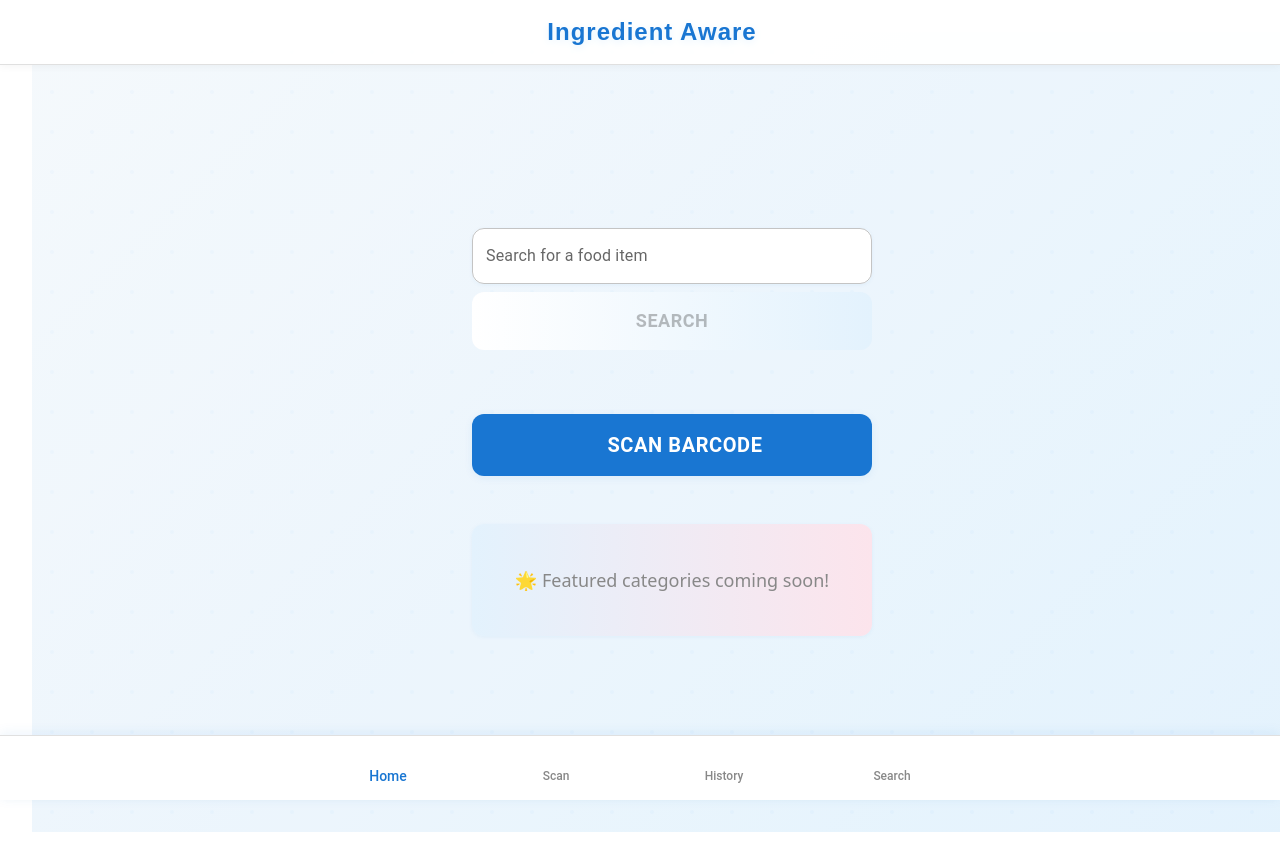
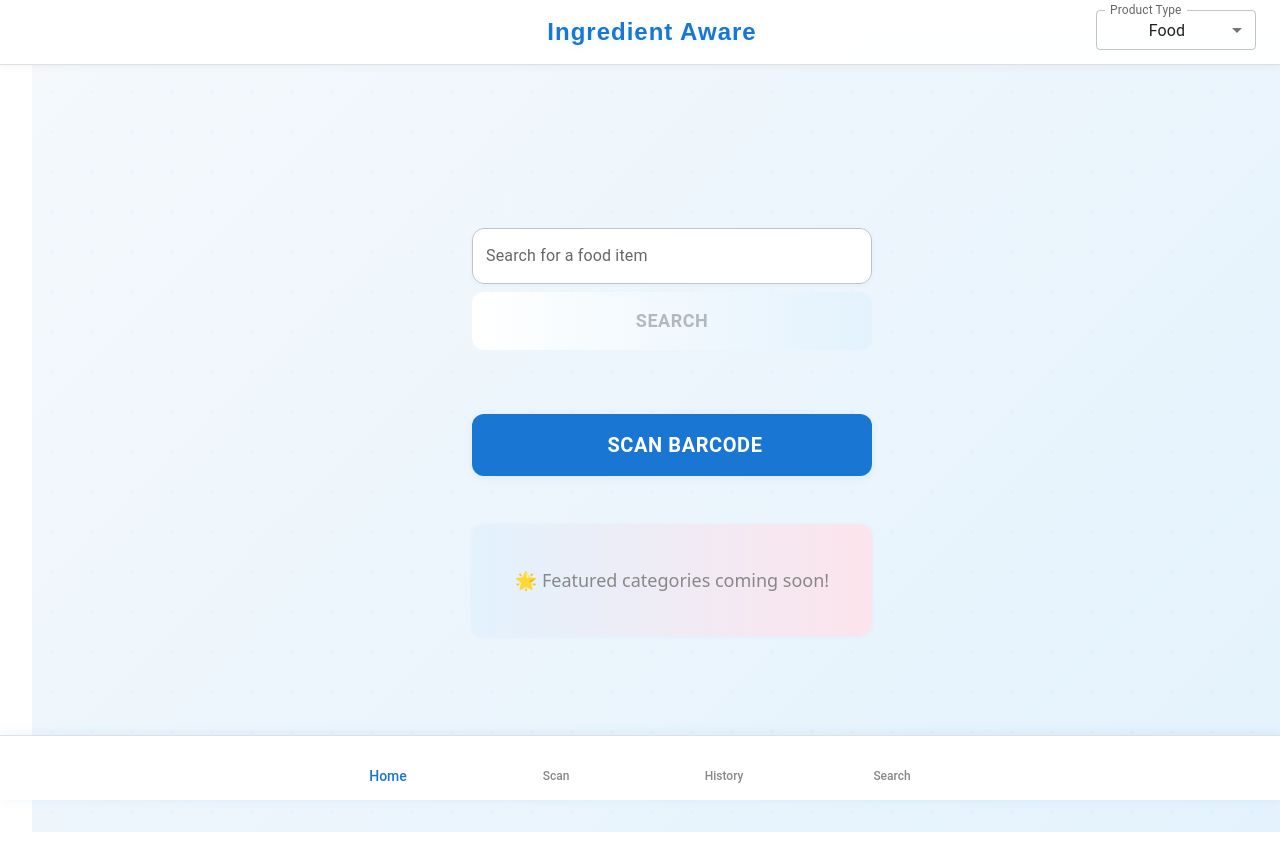
Before and after one commit to sunsetsacoustic/TransparenEats, a React (Vite) app in the folder web/: page / in a window 1280 px wide. Shown: the top 864 px of the page. Built offline with nearby package versions, Linux system fonts and the light colour scheme; some icons are missing.

Commit message:
Add product type selector and dynamic API endpoint support for food, cosmetics, and cleaning products

```diff
--- a/web/src/App.tsx
+++ b/web/src/App.tsx
@@ -1,5 +1,5 @@
 import { useState, useEffect, useRef } from 'react';
-import { Typography, Dialog, DialogTitle, DialogContent, DialogContentText, Box, CircularProgress, AppBar, Toolbar } from '@mui/material';
+import { Typography, Dialog, DialogTitle, DialogContent, DialogContentText, Box, CircularProgress, AppBar, Toolbar, MenuItem, Select, FormControl, InputLabel } from '@mui/material';
 import { FOOD_DYES, FLAGGED_INGREDIENTS } from './foodDyes';
 import ProductCard from './components/ProductCard';
 import BottomNav from './components/BottomNav';
@@ -54,6 +54,7 @@ export default function App() {
   const [loading, setLoading] = useState(false);
   const [error, setError] = useState<string | null>(null);
   const scannerRef = useRef<BarcodeScannerComponentHandle>(null);
+  const [productType, setProductType] = useState<'food' | 'cosmetics' | 'cleaning'>('food');
 
   useEffect(() => {
     // Ensure viewport meta tag for mobile scaling
@@ -81,13 +82,20 @@ export default function App() {
     saveHistory(newHistory);
   };
 
-  // Fetch product by barcode from OpenFoodFacts
+  // Helper to get API base URL
+  const getApiBaseUrl = () => {
+    if (productType === 'cosmetics') return 'https://world.openbeautyfacts.org';
+    if (productType === 'cleaning') return 'https://world.openproductsfacts.org';
+    return 'https://world.openfoodfacts.org';
+  };
+
+  // Fetch product by barcode from selected API
   const fetchProductByBarcode = async (barcode: string) => {
     setLoading(true);
     setError(null);
     setProduct(null);
     try {
-      const res = await fetch(`https://world.openfoodfacts.org/api/v2/product/${barcode}`);
+      const res = await fetch(`${getApiBaseUrl()}/api/v2/product/${barcode}`);
       const data = await res.json();
       if (data && data.product) {
         setProduct(data.product);
@@ -103,14 +111,14 @@ export default function App() {
     }
   };
 
-  // Search products by name from OpenFoodFacts
+  // Search products by name from selected API
   const searchProducts = async () => {
     if (!search) return;
     setLoading(true);
     setError(null);
     setSearchResults([]);
     try {
-      const res = await fetch(`https://world.openfoodfacts.org/cgi/search.pl?search_terms=${encodeURIComponent(search)}&search_simple=1&action=process&json=1&page_size=10`);
+      const res = await fetch(`${getApiBaseUrl()}/cgi/search.pl?search_terms=${encodeURIComponent(search)}&search_simple=1&action=process&json=1&page_size=10`);
       const data = await res.json();
       if (data && data.products) {
         setSearchResults(data.products);
@@ -254,6 +262,21 @@ export default function App() {
               Ingredient Aware
             </Typography>
           </Toolbar>
+          {/* Product Type Selector */}
+          <FormControl size="small" sx={{ minWidth: 160, position: 'absolute', right: 24, top: 10 }}>
+            <InputLabel id="product-type-label">Product Type</InputLabel>
+            <Select
+              labelId="product-type-label"
+              id="product-type-select"
+              value={productType}
+              label="Product Type"
+              onChange={e => setProductType(e.target.value as 'food' | 'cosmetics' | 'cleaning')}
+            >
+              <MenuItem value="food">Food</MenuItem>
+              <MenuItem value="cosmetics">Cosmetics</MenuItem>
+              <MenuItem value="cleaning">Cleaning</MenuItem>
+            </Select>
+          </FormControl>
         </AppBar>
         {/* Main Content */}
         <Box sx={{
```
